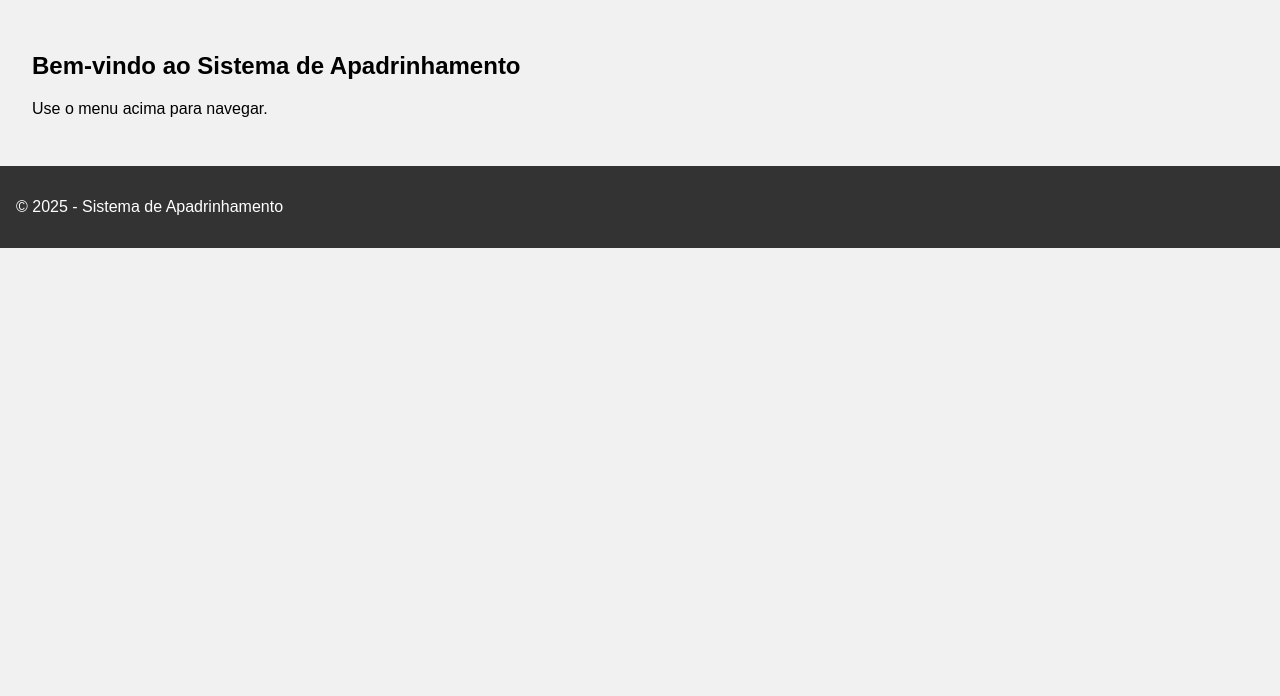
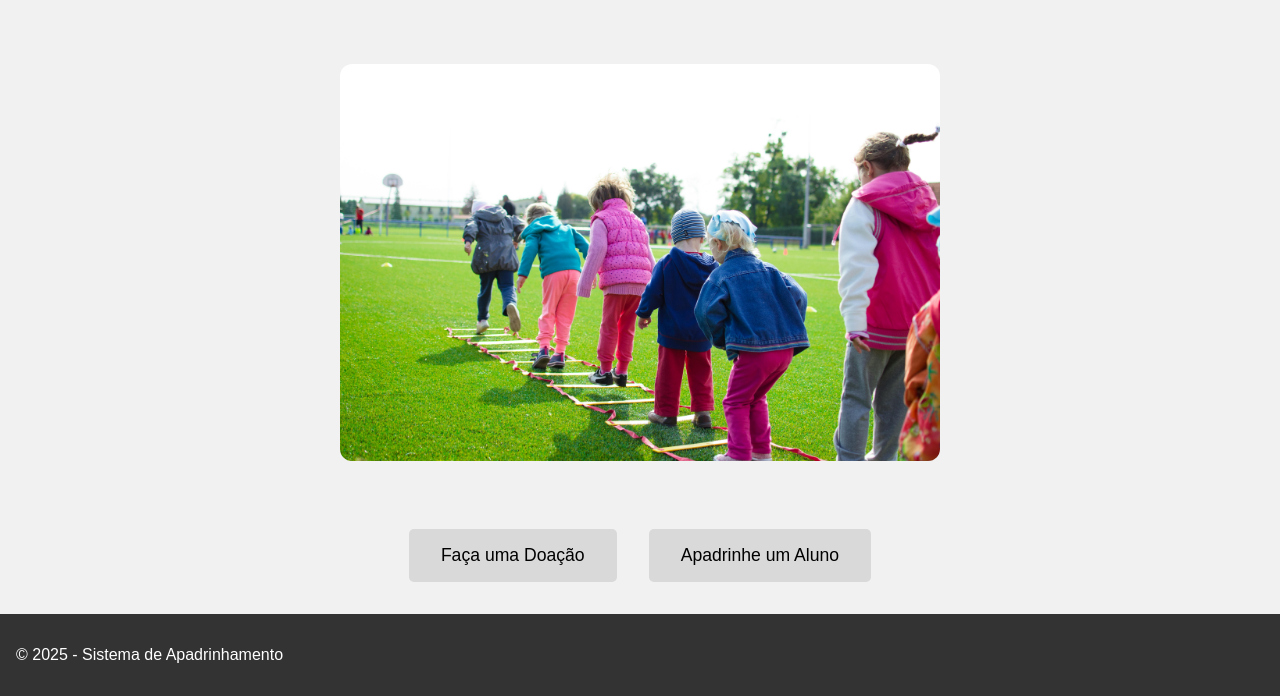
Before and after one commit to Rodrigo603/Solidare, a Django app: page / in a window 1280 px wide. Shown: the part 122-818 px from the top of the page. Before the commit the page ends 370 px from the top, so only its background shows below. Run offline with Django 5.2, Linux system fonts and the light colour scheme.

Commit message:
Corrige imagem da home e torna o quadrado do cabeçalho clicável para voltar à home

```diff
--- a/Aplicativo/static/css/base.css
+++ b/Aplicativo/static/css/base.css
@@ -121,3 +121,55 @@ main {
   margin-top: 0.3rem;
   margin-bottom: 0.5rem;
 }
+
+.home-hero {
+  text-align: center;
+  margin-top: 2rem;
+}
+
+.hero-image {
+  width: 60%;
+  max-width: 600px;
+  height: auto;
+  margin-bottom: 2rem;
+  border-radius: 12px;
+}
+
+.hero-buttons {
+  display: flex;
+  justify-content: center;
+  gap: 2rem;
+  flex-wrap: wrap;
+}
+
+.hero-btn {
+  background-color: #d9d9d9;
+  padding: 1rem 2rem;
+  border: none;
+  border-radius: 6px;
+  font-size: 1.1rem;
+  text-decoration: none;
+  color: #000;
+  font-weight: bold;
+  transition: background-color 0.2s;
+}
+
+.hero-btn:hover {
+  background-color: #c4c4c4;
+}
+
+.hero-buttons {
+  display: flex;
+  justify-content: center;
+  gap: 2rem;
+  margin-top: 2rem;
+}
+
+.hero-btn {
+  padding: 1rem 2rem;
+  background-color: #d9d9d9;
+  color: black;
+  text-decoration: none;
+  font-weight: 500;
+  border-radius: 5px;
+}
--- a/Aplicativo/templates/base.html
+++ b/Aplicativo/templates/base.html
@@ -11,7 +11,7 @@
 <body>
     <header style="background-color: #d9d9d9; padding: 1rem; display: flex; align-items: center; justify-content: space-between;">
         <div style="display: flex; align-items: center;">
-          <div style="width: 80px; height: 90px; background-color: #444; margin-right: 1rem;"></div>
+          <a href="{% url 'home' %}" style="display: block; width: 80px; height: 90px; background-color: #444; margin-right: 1rem;"></a>
           <a href="{% url 'doacoes' %}" style="margin-right: 2rem; color: black; font-weight: 400; text-decoration: none;">Faça sua doação</a>
           <a href="{% url 'apadrinhar' %}" style="margin-right: 2rem; color: black; font-weight: 400; text-decoration: none;">Apadrinhe um aluno</a>
           <a href="{% url 'mensagens' %}" style="margin-right: 2rem; color: black; font-weight: 400; text-decoration: none;">Mensagens</a>
--- a/Aplicativo/templates/home.html
+++ b/Aplicativo/templates/home.html
@@ -1,8 +1,15 @@
 {% extends 'base.html' %}
+{% load static %}
 
 {% block title %}Início{% endblock %}
 
 {% block content %}
-<h2>Bem-vindo ao Sistema de Apadrinhamento</h2>
-<p>Use o menu acima para navegar.</p>
+<div class="home-hero">
+  <img src="{% static 'img/hero-placeholder.jpg' %}" alt="Imagem destaque" class="hero-image">
+
+  <div class="hero-buttons">
+    <a href="{% url 'doacoes' %}" class="hero-btn">Faça uma Doação</a>
+    <a href="{% url 'apadrinhar' %}" class="hero-btn">Apadrinhe um Aluno</a>
+  </div>
+</div>
 {% endblock %}
```
Also changed, not shown: Aplicativo/static/img/hero-placeholder.jpg (added).
